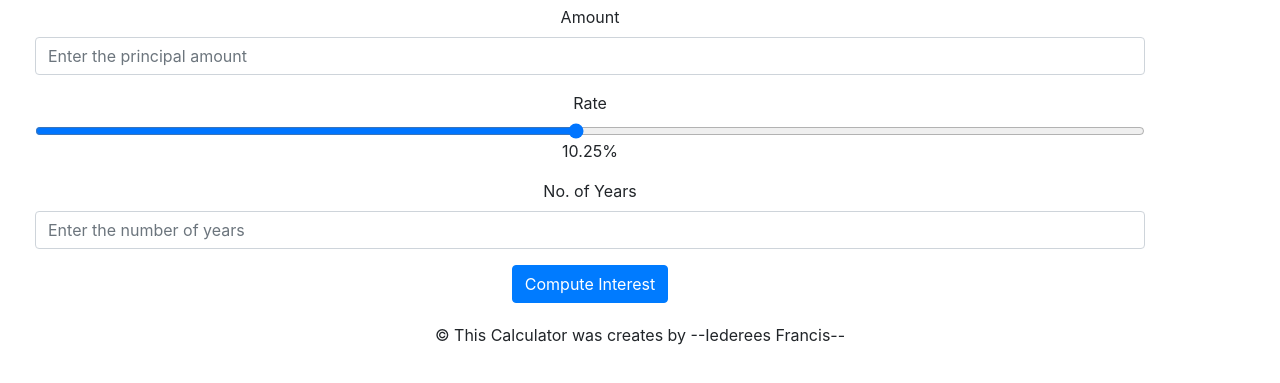
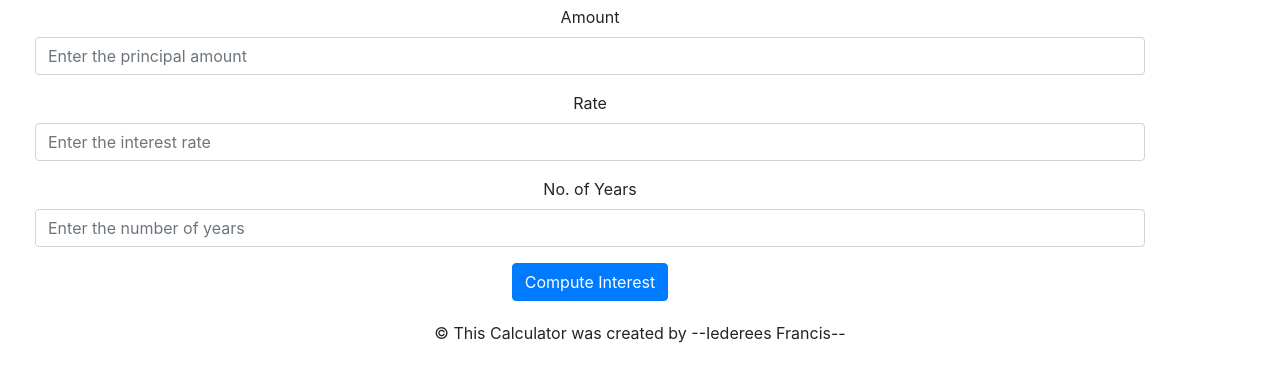
Before and after one commit to iederees-create/Interest-Calculator, a plain HTML site: page index.html in a window 1280 px wide. Shown: the part 71-454 px from the top of the page. Drawn offline with nearby package versions, Linux system fonts and the light colour scheme.

Commit message:
Update index.html

```diff
--- a/index.html
+++ b/index.html
@@ -24,8 +24,7 @@
 
             <div class="form-group">
                 <label for="rate">Rate</label>
-                <input type="range" id="rate" class="form-control-range" min="1" max="20" value="10.25" step="0.25" onchange="updateRate()">
-                <output for="rate" id="rate_val">10.25%</output>
+                <input type="number" id="rate" class="form-control" step="0.01" placeholder="Enter the interest rate" required>
             </div>
 
             <div class="form-group">
@@ -39,15 +38,10 @@
         </div>
 
         <footer class="text-center">
-            &copy; This Calculator was creates by --Iederees Francis--
+            &copy; This Calculator was created by --Iederees Francis--
         </footer>
 
         <script>
-            function updateRate() {
-                var rate = document.getElementById("rate").value;
-                document.getElementById("rate_val").textContent = rate + "%";
-            }
-
             function compute() {
                 var principal = parseFloat(document.getElementById("principal").value);
                 var rate = parseFloat(document.getElementById("rate").value);
```
